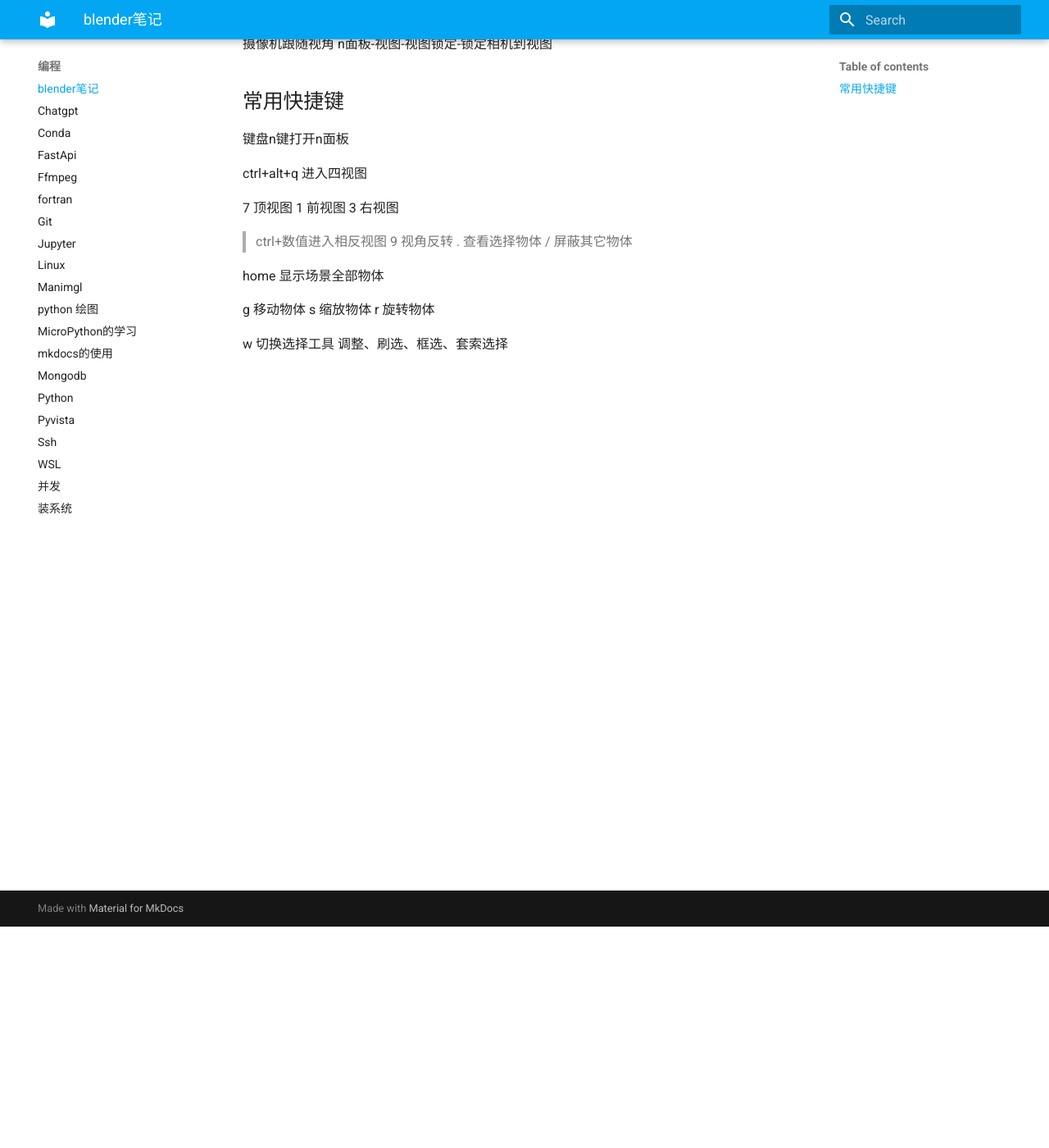
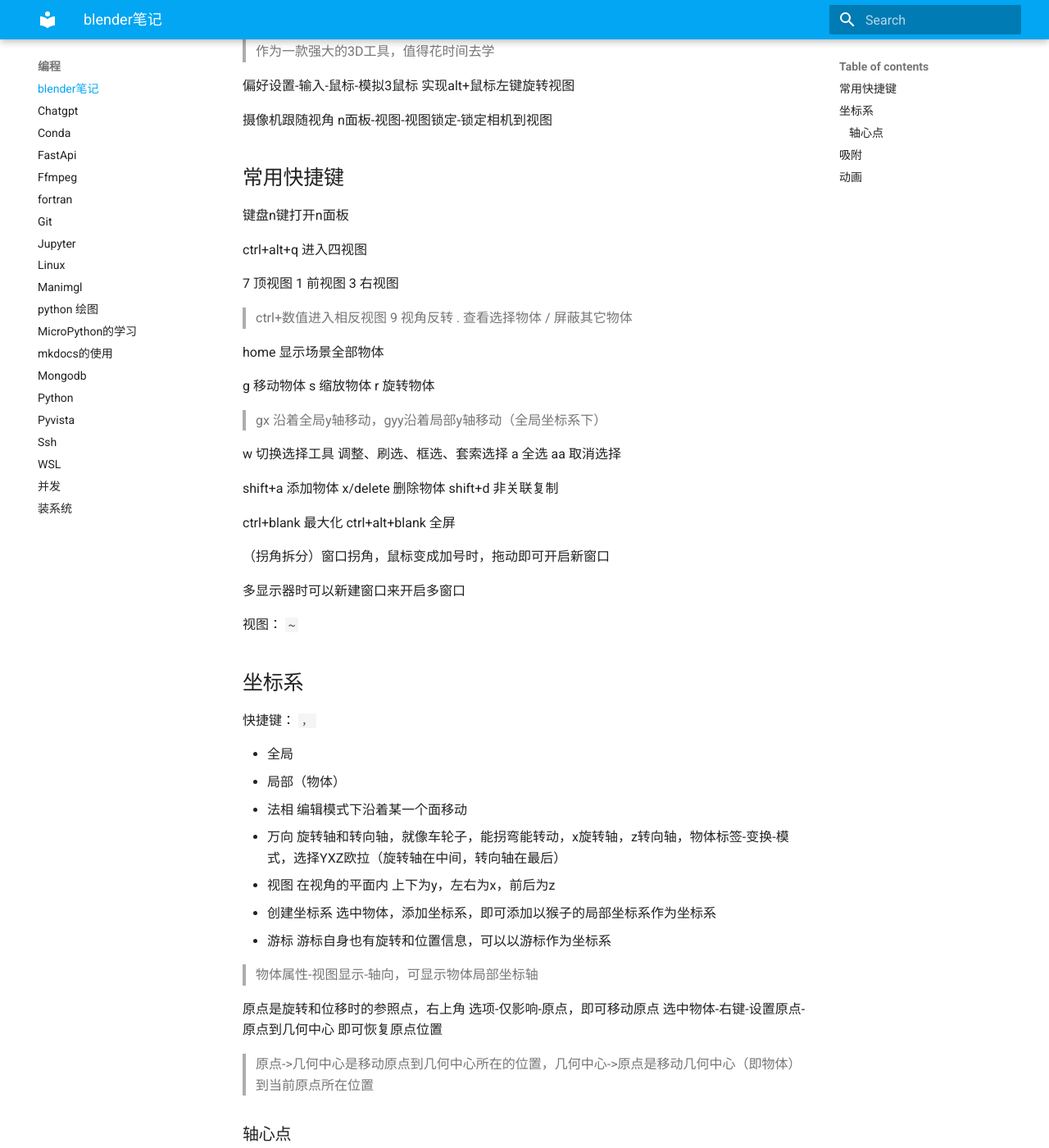
Before and after one commit to feifeiboys/feifeiboys.github.io, an MkDocs documentation site: the page built from docs/编程/blender.md, in a window 1280 px wide and 1400 px high, scrolled down 270 px. Shown: the whole window at 82% size. Built offline with MkDocs 1.6.1 and Material for MkDocs 9.7.7, drawn with Linux system fonts in a browser that asks for light colours; nearby versions of some CDN libraries; some of the changed text lies outside the part shown.

Commit message:
new file:   "docs/AI/\347\273\223\345\220\210\345\214\226\345\255\246.md" 	new file:   "docs/\346\226\207\347\214\256/2023-5-29.md" 	modified:   "docs/\347\274\226\347\250\213/blender.md" 	new file:   "docs/\351\207\217\345\214\226/QuantumChemistry-Levien.md"

```diff
--- a/docs/编程/blender.md
+++ b/docs/编程/blender.md
@@ -1,6 +1,7 @@
 # blender笔记
+> 【【合集8.21已更新93话】Blender 2.9-3.4黑铁骑士Ⅱ系统零基础入门教程(持续更新+中文字幕+普通话+不敷衍+义务教育+案例+学习)】 https://www.bilibili.com/video/BV1zh411Y7LX/?p=2&share_source=copy_web&    vd_source=12b0148a2eaf69b7ba657e5937c9e0a6
+
 > 作为一款强大的3D工具，值得花时间去学
-
 
 偏好设置-输入-鼠标-模拟3鼠标 实现alt+鼠标左键旋转视图
 
@@ -26,4 +27,65 @@ g 移动物体
 s 缩放物体
 r 旋转物体
 
+> gx 沿着全局y轴移动，gyy沿着局部y轴移动（全局坐标系下）
+
 w 切换选择工具 调整、刷选、框选、套索选择
+a 全选
+aa 取消选择
+
+shift+a 添加物体
+x/delete 删除物体
+shift+d 非关联复制
+
+
+ctrl+blank 最大化
+ctrl+alt+blank 全屏
+
+（拐角拆分）窗口拐角，鼠标变成加号时，拖动即可开启新窗口
+
+多显示器时可以新建窗口来开启多窗口
+
+视图： `~`
+## 坐标系
+快捷键： `，`
+
+- 全局
+- 局部（物体）
+- 法相 编辑模式下沿着某一个面移动
+- 万向 旋转轴和转向轴，就像车轮子，能拐弯能转动，x旋转轴，z转向轴，物体标签-变换-模式，选择YXZ欧拉（旋转轴在中间，转向轴在最后）
+- 视图 在视角的平面内 上下为y，左右为x，前后为z
+- 创建坐标系 选中物体，添加坐标系，即可添加以猴子的局部坐标系作为坐标系
+- 游标 游标自身也有旋转和位置信息，可以以游标作为坐标系
+
+> 物体属性-视图显示-轴向，可显示物体局部坐标轴
+
+原点是旋转和位移时的参照点，右上角 选项-仅影响-原点，即可移动原点
+选中物体-右键-设置原点-原点到几何中心 即可恢复原点位置
+
+> 原点->几何中心是移动原点到几何中心所在的位置，几何中心->原点是移动几何中心（即物体）到当前原点所在位置
+
+### 轴心点
+> 物体进行变换时的参考点，快捷键： `。`
+
+- 边界框中心：任何物体都有一个框能将其罩起来，这个框叫做边界框，其中心叫做边界框中心
+- 各自的原点：当选中多个物体并变换时，每个物体都以各自的原点进行变换
+- 活动元素：选中多个物体时，有一个具有最高优先级（框选时是第一个选中的物体，点选时是最后一个选中的物体），这个就叫做活动元素，可以依此进行变换
+
+## 吸附
+> 对关键位置的捕捉 shift+s
+
+快捷键：shift+tab（开启/关闭）；ctrl（临时开启/关闭）
+
+被吸附对象（吸附至）
+- 增量 根据缩放对栅格进行对齐
+- 顶点
+
+吸附对象（吸附基准点）
+
+背面剔除：只能吸附到看到的部分，看不到的部分不会吸附
+旋转对其目标：吸附是吸附物体z轴将旋转到被吸附的法相
+影响：吸附改变的物体的属性类型
+## 动画
+首先拉到关键帧位置，鼠标放到要记录的物体的位置与旋转属性（相机），按住i记录
+
+关键帧邮件，选择插值模式可选择不同的插值类型
```
Also changed, not shown: docs/AI/结合化学.md (added, +1 -0 lines), docs/文献/2023-5-29.md (added, +19 -0 lines), docs/量化/QuantumChemistry-Levien.md (added, +35 -0 lines).
